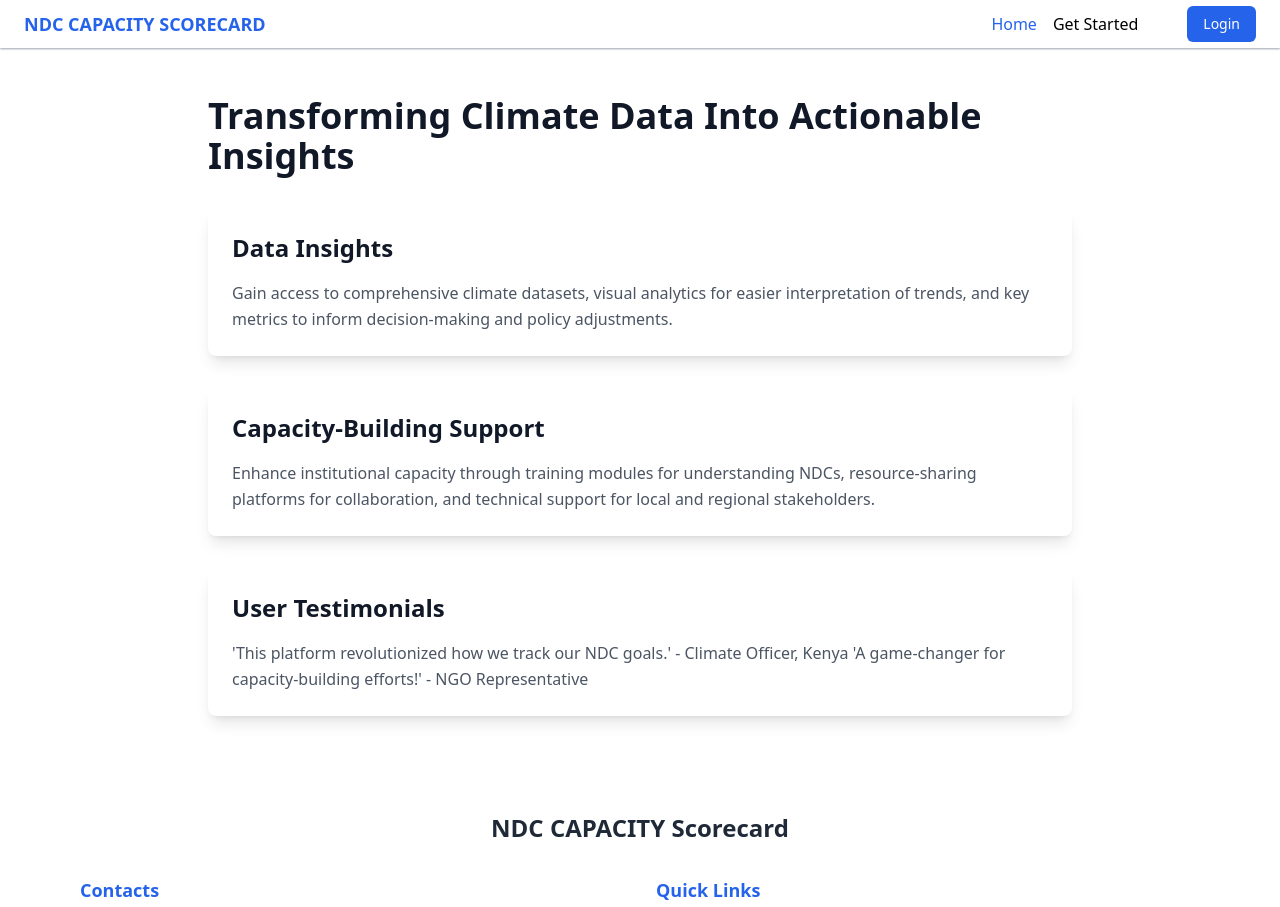
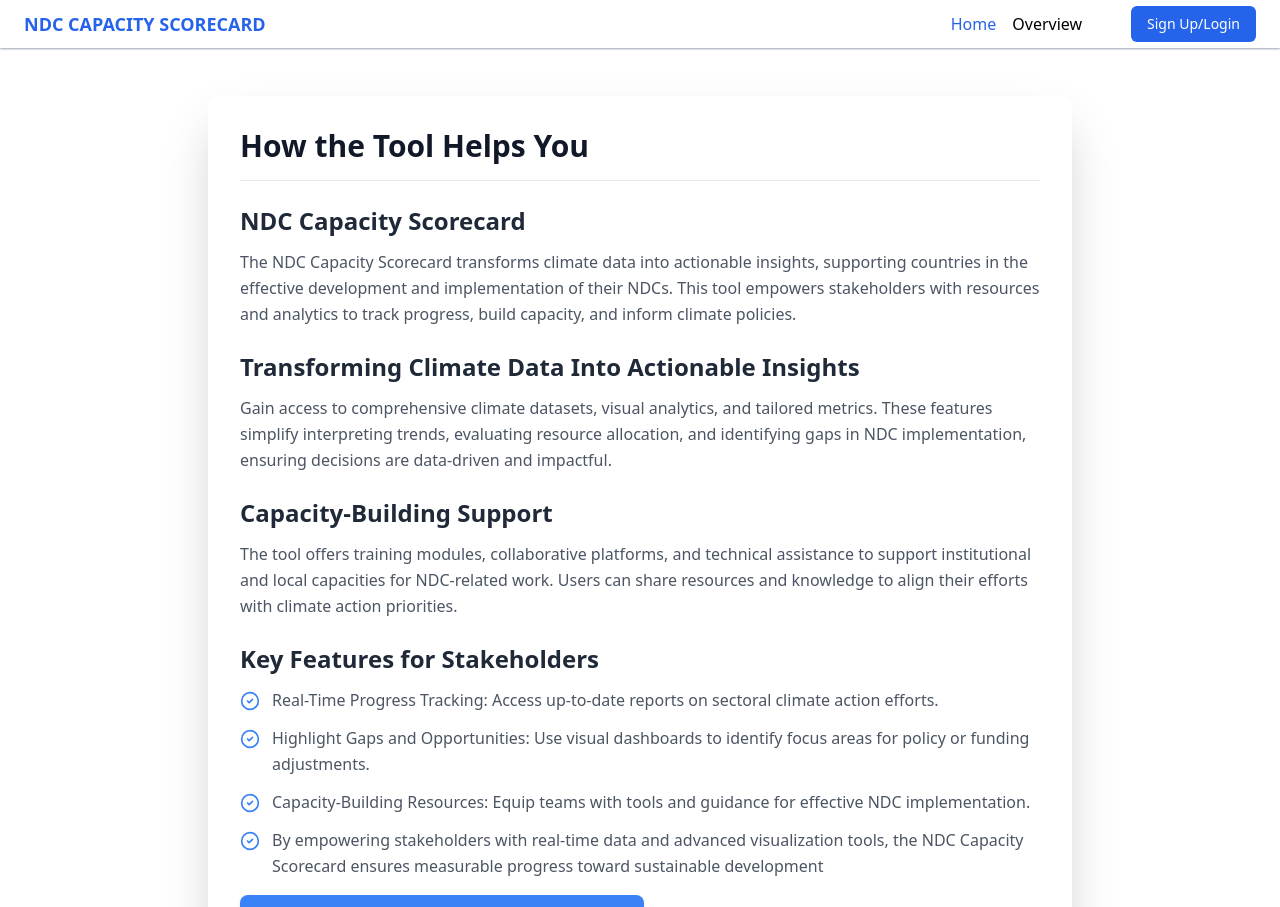
Before and after one commit to GraceKaimburi/NDC_Scorecard, a Next.js app: page /expanded/benefits in a window 1280 px wide. Shown: the top 907 px of the page. Built offline with nearby package versions, Linux system fonts and the light colour scheme.

Commit message:
Content for expanded home carousel

```diff
--- a/app/(user)/expanded/[id]/page.js
+++ b/app/(user)/expanded/[id]/page.js
@@ -1,85 +1,122 @@
 'use client'
 
 import { useParams } from 'next/navigation';
-import Image from 'next/image';
 import { motion } from 'framer-motion';
+import { CheckCircle2 } from 'lucide-react';
 
 const carouselData = [
     {
       id: 'ndcs-overview',
       title: "What are NDCs?",
       description: "Nationally Determined Contributions (NDCs) are country-driven climate action plans. They outline national goals to reduce emissions and adapt to climate change as part of the Paris Agreement.",
-      imagePath: "/images/whatndc.jpg",
-      alt: "NDCs Overview Illustration",
       expandedContent: {
         title: "Understanding NDCs: A Framework for Climate Action",
         sections: [
           {
             title: "What are NDCs?",
-            content: "Nationally Determined Contributions (NDCs) are climate action plans that each country develops to meet the goals of the Paris Agreement. These plans outline targets for reducing greenhouse gas emissions and adapting to climate impacts, reflecting national priorities and capabilities."
+            content: "Nationally Determined Contributions NDCs are the climate action plans that countries develop and implement to achieve the targets of the Paris Agreement. Each NDC outlines commitments to reduce greenhouse gas emissions and adapt to the impacts of climate change. These plans reflect national circumstances, priorities, and capabilities, creating a tailored roadmap for sustainable development.",
+            link: {
+              url: "https://unfccc.int/process-and-meetings/the-paris-agreement/nationally-determined-contributions-ndcs",
+              text: "Read more from UNFCCC"
+            }
           },
           {
             title: "Role in Climate Action",
-            content: "NDCs play a critical role in uniting global efforts to combat climate change by providing a roadmap for emission reduction, enhancing resilience and adaptive capacity, and promoting sustainable development goals through low-carbon strategies."
+            content: "NDCs are central to global efforts to address climate change. They provide a framework for nations to outline mitigation strategies, build resilience to climate impacts, and align development goals with low-carbon growth. By fostering collaboration and accountability, NDCs help bridge the gap between national actions and the global goal of limiting temperature increases to 1.5°C.",
+            link: {
+              url: "https://www.ipcc.ch/report/ar6/syr/",
+              text: "Get more insights from the IPCC Report"
+            }
           },
           {
             title: "NDCs and Paris Agreement",
-            content: "Under the Paris Agreement, countries commit to limiting global warming to below 2°C and aiming for 1.5°C, updating NDCs every five years to reflect increased ambition, and collaborating on technology, finance, and capacity-building to support implementation."
+            content: "As a cornerstone of the Paris Agreement, NDCs represent a collective commitment to limit global warming to below 2°C and pursue efforts to keep it within 1.5°C. Countries must update and enhance their NDCs every five years to reflect greater ambition and progress. This cycle of planning, implementation, and revision ensures continuous improvement and adaptation to emerging challenges. To support implementation, the Paris Agreement promotes collaboration in areas such as financing, capacity building, and technology transfer UN Climate Change.",
+            link: {
+              url: "https://unfccc.int/",
+              text: "Read more about it from the UNFCCC"
             }
-        ]
-      }
-    },
-    {
-      id: 'tool-purpose',
-      title: "How the Tool Helps You",
-      description: "The NDC Scorecard offers a clear way to track climate progress. It highlights gaps, achievements, and actionable insights for policymakers, stakeholders, and the public.",
-      imagePath: "/images/help.jpg",
-      alt: "Tool Purpose Illustration",
-      expandedContent: {
-        title: "Empowering Stakeholders Through Innovative Tools",
-        sections: [
-          {
-            title: "How the Tool Helps Users",
-            content: "Our tool supports governments, organizations, and individuals by simplifying the tracking of NDC implementation progress, highlighting key gaps and opportunities for improvement, and enhancing data accessibility and user engagement."
-          },
-          {
-            title: "Key Tool Functionalities",
-            content: "The platform offers interactive dashboards for data visualization, real-time reporting on climate action progress, and integration of local and global climate datasets."
-          },
-          {
-            title: "Identify Gaps and Track Progress",
-            content: "Easily pinpoint areas needing urgent attention, compare sectoral progress against targets, access detailed analytics on resource allocation, and measure effectiveness of climate policies and actions."
           }
         ]
       }
     },
     {
       id: 'benefits',
-      title: "Why Use This Tool?",
-      description: "Gain access to valuable data insights, track sectoral progress, and receive capacity-building resources to accelerate climate action effectively.",
-      imagePath: "/images/progress.jpg",
-      alt: "Benefits Illustration",
+      title: "What are NDCs?",
+      description: "Nationally Determined Contributions (NDCs) are country-driven climate action plans. They outline national goals to reduce emissions and adapt to climate change as part of the Paris Agreement.",
       expandedContent: {
-        title: "Transforming Climate Data Into Actionable Insights",
+        title: "How the Tool Helps You",
         sections: [
           {
-            title: "Data Insights",
-            content: "Gain access to comprehensive climate datasets, visual analytics for easier interpretation of trends, and key metrics to inform decision-making and policy adjustments."
+            title: "NDC Capacity Scorecard",
+            content: "The NDC Capacity Scorecard transforms climate data into actionable insights, supporting countries in the effective development and implementation of their NDCs. This tool empowers stakeholders with resources and analytics to track progress, build capacity, and inform climate policies.",
+          },
+          {
+            title: "Transforming Climate Data Into Actionable Insights",
+            content: "Gain access to comprehensive climate datasets, visual analytics, and tailored metrics. These features simplify interpreting trends, evaluating resource allocation, and identifying gaps in NDC implementation, ensuring decisions are data-driven and impactful.",
           },
           {
             title: "Capacity-Building Support",
-            content: "Enhance institutional capacity through training modules for understanding NDCs, resource-sharing platforms for collaboration, and technical support for local and regional stakeholders."
+            content: "The tool offers training modules, collaborative platforms, and technical assistance to support institutional and local capacities for NDC-related work. Users can share resources and knowledge to align their efforts with climate action priorities.",
           },
           {
-            title: "User Testimonials",
-            content: "'This platform revolutionized how we track our NDC goals.' - Climate Officer, Kenya\n'A game-changer for capacity-building efforts!' - NGO Representative"
+            title: "Key Features for Stakeholders",
+            content: [
+              "Real-Time Progress Tracking: Access up-to-date reports on sectoral climate action efforts.",
+              "Highlight Gaps and Opportunities: Use visual dashboards to identify focus areas for policy or funding adjustments.",
+              "Capacity-Building Resources: Equip teams with tools and guidance for effective NDC implementation.",
+              "By empowering stakeholders with real-time data and advanced visualization tools, the NDC Capacity Scorecard ensures measurable progress toward sustainable development "
+            ],
+
+            link: {
+              url: "https://www.wri.org/ndcs",
+              text: "Get more insights from World Resources Institute"
             }
+          },
         ]
       }
+    },
+
+
+    {
+      id: 'benefits',
+      title: "What are NDCs?",
+      description: "Nationally Determined Contributions (NDCs) are country-driven climate action plans. They outline national goals to reduce emissions and adapt to climate change as part of the Paris Agreement.",
+      expandedContent: {
+        title: "How the Tool Helps You",
+        sections: [
+          {
+            title: "NDC Capacity Scorecard",
+            content: "The NDC Capacity Scorecard transforms climate data into actionable insights, supporting countries in the effective development and implementation of their NDCs. This tool empowers stakeholders with resources and analytics to track progress, build capacity, and inform climate policies.",
+          },
+          {
+            title: "Transforming Climate Data Into Actionable Insights",
+            content: "Gain access to comprehensive climate datasets, visual analytics, and tailored metrics. These features simplify interpreting trends, evaluating resource allocation, and identifying gaps in NDC implementation, ensuring decisions are data-driven and impactful.",
+          },
+          {
+            title: "Capacity-Building Support",
+            content: "The tool offers training modules, collaborative platforms, and technical assistance to support institutional and local capacities for NDC-related work. Users can share resources and knowledge to align their efforts with climate action priorities.",
+          },
+          {
+            title: "Key Features for Stakeholders",
+            content: [
+              "Real-Time Progress Tracking: Access up-to-date reports on sectoral climate action efforts.",
+              "Highlight Gaps and Opportunities: Use visual dashboards to identify focus areas for policy or funding adjustments.",
+              "Capacity-Building Resources: Equip teams with tools and guidance for effective NDC implementation.",
+              "By empowering stakeholders with real-time data and advanced visualization tools, the NDC Capacity Scorecard ensures measurable progress toward sustainable development "
+            ],
+
+            link: {
+              url: "https://www.wri.org/ndcs",
+              text: "Get more insights from World Resources Institute"
             }
+          },
+        ]
+      }
+    },
+    // ... other carousel data items (not shown for brevity)
   ];
 
-// Animation variants for the container
+// Animation variants
 const containerVariants = {
   hidden: { opacity: 0 },
   visible: {
@@ -91,9 +128,8 @@ const containerVariants = {
   }
 };
 
-// Animation variants for the title
-const titleVariants = {
-  hidden: { opacity: 0, y: -20 },
+const cardVariants = {
+  hidden: { opacity: 0, y: 20 },
   visible: {
     opacity: 1,
     y: 0,
@@ -101,19 +137,10 @@ const titleVariants = {
       duration: 0.6,
       ease: "easeOut"
     }
-  }
-};
-
-// Animation variants for the sections
-const sectionVariants = {
-  hidden: { opacity: 0, x: -30 },
-  visible: {
-    opacity: 1,
-    x: 0,
-    transition: {
-      duration: 0.5,
-      ease: "easeOut"
-    }
+  },
+  hover: {
+    scale: 1.02,
+    transition: { duration: 0.2 }
   }
 };
 
@@ -132,33 +159,52 @@ export default function ExpandedContent() {
       animate="visible"
       variants={containerVariants}
     >
-      <motion.h1
-        className="text-4xl font-bold text-gray-900 mb-8"
-        variants={titleVariants}
+      <motion.div
+        className="bg-white rounded-xl shadow-2xl p-8 space-y-6"
+        variants={cardVariants}
+        whileHover="hover"
       >
+        <h1 className="text-3xl font-bold text-gray-900 mb-6 border-b pb-4 border-gray-200">
           {content.title}
-      </motion.h1>
+        </h1>
 
-      <div className="space-y-8">
+        <div className="space-y-6">
           {content.sections.map((section, index) => (
-          <motion.section
-            key={index}
-            className="bg-white rounded-lg shadow-lg p-6"
-            variants={sectionVariants}
-            whileHover={{
-              scale: 1.02,
-              transition: { duration: 0.2 }
-            }}
-          >
-            <h2 className="text-2xl font-bold text-gray-900 mb-4">
+            <div key={index} className="mb-6">
+              <h2 className="text-2xl font-semibold text-gray-800 mb-3">
                 {section.title}
               </h2>
-            <p className="text-gray-600 leading-relaxed">
+              {Array.isArray(section.content) ? (
+                <ul className="space-y-3 mb-4 text-gray-600">
+                  {section.content.map((item, itemIndex) => (
+                    <li
+                      key={itemIndex}
+                      className="flex items-start"
+                    >
+                      <CheckCircle2 className="mr-3 mt-1 text-blue-500 flex-shrink-0" size={20} />
+                      <span className="leading-relaxed">{item}</span>
+                    </li>
+                  ))}
+                </ul>
+              ) : (
+                <p className="text-gray-600 leading-relaxed mb-4">
                   {section.content}
                 </p>
-          </motion.section>
+              )}
+              {section.link && (
+                <a
+                  href={section.link.url}
+                  target="_blank"
+                  rel="noopener noreferrer"
+                  className="inline-block bg-blue-500 text-white px-4 py-2 rounded-lg hover:bg-blue-600 transition-colors duration-300 ease-in-out shadow-md"
+                >
+                  {section.link.text}
+                </a>
+              )}
+            </div>
           ))}
         </div>
       </motion.div>
+    </motion.div>
   );
 }
--- a/app/(user)/page.js
+++ b/app/(user)/page.js
@@ -13,7 +13,7 @@ const carouselData = [
   {
     id: 'ndcs-overview',
     title: "What are NDCs?",
-    description: "Nationally Determined Contributions (NDCs) are country-driven climate action plans. They outline national goals to reduce emissions and adapt to climate change as part of the Paris Agreement.",
+    description: "Nationally Determined Contributions (NDCs) are country-driven commitments to develop and implement climate action plans. These plans aim to reduce emissions and build resilience to climate change under the Paris Agreement.",
     imagePath: "/images/whatndc.jpg",
     alt: "NDCs Overview Illustration",
     expandedContent: {
@@ -37,7 +37,7 @@ const carouselData = [
   {
     id: 'tool-purpose',
     title: "How the Tool Helps You",
-    description: "The NDC Scorecard offers a clear way to track climate progress. It highlights gaps, achievements, and actionable insights for policymakers, stakeholders, and the public.",
+    description: "The NDC Capacity Scorecard empowers you to measure progress in the development and implementation of NDCs. It provides a structured approach to identify achievements, address challenges, and drive impactful climate action for policymakers, stakeholders, and the public.",
     imagePath: "/images/help.jpg",
     alt: "Tool Purpose Illustration",
     expandedContent: {
@@ -61,7 +61,7 @@ const carouselData = [
   {
     id: 'benefits',
     title: "Why Use This Tool?",
-    description: "Gain access to valuable data insights, track sectoral progress, and receive capacity-building resources to accelerate climate action effectively.",
+    description: "Get actionable insights to support the development and implementation of NDCs. Track progress across sectors, identify capacity gaps, and access resources to strengthen climate initiatives.",
     imagePath: "/images/progress.jpg",
     alt: "Benefits Illustration",
     expandedContent: {
@@ -121,6 +121,7 @@ export const Carousel = () => {
     <section>
       <HeroSection />
       <motion.div
+        id='overview'
         initial={{ opacity: 0, y: 20 }}
         animate={{ opacity: 1, y: 0 }}
         transition={{ duration: 0.6 }}
@@ -151,8 +152,8 @@ export const Carousel = () => {
                         transition={{ delay: 0.3, duration: 0.6 }}
                         className="md:w-1/2"
                       >
-                        <h2 className="text-2xl font-bold mb-4">{slide.title}</h2>
-                        <p className="text-gray-600 mb-4">{slide.description}</p>
+                        <h2 className="text-4xl font-bold mb-4">{slide.title}</h2>
+                        <p className="text-gray-600 mb-4 text-lg">{slide.description}</p>
                         <motion.div
                           variants={blinkingButtonVariants}
                           initial="initial"
@@ -162,7 +163,7 @@ export const Carousel = () => {
                         >
                           <Link
                             href={`/expanded/${slide.id}`}
-                            target="_blank"
+                            // target="_blank"
                             className="inline-block bg-blue-600 text-white px-6 py-2 rounded-lg hover:bg-blue-700 transition-colors"
                           >
                             Read More
@@ -173,14 +174,14 @@ export const Carousel = () => {
                         initial={{ opacity: 0, x: 20 }}
                         animate={{ opacity: 1, x: 0 }}
                         transition={{ delay: 0.4, duration: 0.6 }}
-                        className="md:w-1/2"
+                        className="md:w-1/2 mx-auto"
                       >
                         <Image
                           src={slide.imagePath}
                           alt={slide.alt}
                           width={500}
                           height={300}
-                          className="rounded-lg shadow-md w-full h-64 object-cover"
+                          className="rounded-lg w-full h-64 object-contain"
                         />
                       </motion.div>
                     </div>
--- a/components/Hero.js
+++ b/components/Hero.js
@@ -9,9 +9,9 @@ const HeroSection = () => {
   const [typingSpeed, setTypingSpeed] = useState(100);
 
   const phrases = [
-    'Climate Progress',
-    'Accountability',
-    'Positive Climate Action'
+    'tracking and monitoring the development of NDCs',
+    'assessing progress in the implementation of NDCs',
+    'enhancing capacity for NDC-related policies'
   ];
 
   useEffect(() => {
--- a/components/Navbar.js
+++ b/components/Navbar.js
@@ -3,7 +3,6 @@ import React from 'react';
 import { useState, useEffect, useRef } from 'react';
 import { MdMenuOpen, MdClose } from "react-icons/md";
 import { useRouter } from 'next/navigation';
-import Link from 'next/link';
 
 const Navbar = () => {
     const [isOpen, setIsOpen] = useState(false);
@@ -26,10 +25,13 @@ const Navbar = () => {
         }
     };
 
-    const handleNavigation = (path, linkName) => {
-        router.push(path);
-        setActiveLink(linkName);
-        setIsOpen(false);
+    const scrollToOverview = () => {
+        const overviewElement = document.getElementById('overview');
+        if (overviewElement) {
+            overviewElement.scrollIntoView({ behavior: 'smooth' });
+            setActiveLink('overview');
+            setIsOpen(false);
+        }
     };
 
     useEffect(() => {
@@ -48,7 +50,7 @@ const Navbar = () => {
         <nav className='fixed w-full z-10 bg-white shadow-sm shadow-gray-400 flex justify-between items-center px-6 py-5 font-poppins h-12'>
             <div>
                 <h1 className='font-bold text-sm sm:text-md md:text-lg text-blue-600'>
-                    <Link href='/'>NDC CAPACITY SCORECARD</Link>
+                    NDC CAPACITY SCORECARD
                 </h1>
             </div>
 
@@ -56,16 +58,16 @@ const Navbar = () => {
                 {/* Large screen navlinks */}
                 <div className='hidden sm:flex gap-4'>
                     <button
-                        onClick={() => handleNavigation('/', 'home')}
+                        onClick={() => router.push('/')}
                         className={`navlinks ${activeLink === 'home' ? "text-blue-600" : ""}`}
                     >
                         Home
                     </button>
                     <button
-                        onClick={() => handleNavigation('/register', 'register')}
-                        className={`navlinks ${activeLink === 'register' ? "text-blue-600" : ""}`}
+                        onClick={scrollToOverview}
+                        className={`navlinks ${activeLink === 'overview' ? "text-blue-600" : ""}`}
                     >
-                        Get Started
+                        Overview
                     </button>
                 </div>
 
@@ -95,26 +97,26 @@ const Navbar = () => {
                         className="flex flex-col gap-2 w-[95%] bg-slate-50 py-2 items-center rounded-xl"
                     >
                         <button
-                            onClick={() => handleNavigation('/', 'home')}
+                            onClick={() => router.push('/')}
                             className={`navlinks ${activeLink === 'home' ? "text-blue-600" : ""}`}
                         >
                             Home
                         </button>
                         <button
-                            onClick={() => handleNavigation('/register', 'register')}
-                            className={`navlinks ${activeLink === 'register' ? "text-blue-600" : ""}`}
+                            onClick={scrollToOverview}
+                            className={`navlinks ${activeLink === 'overview' ? "text-blue-600" : ""}`}
                         >
-                            Get Started
+                            Overview
                         </button>
                     </div>
                 </div>
 
                 <div className={`border-l border-l-gray-900 pl-4`}></div>
                 <button
-                    className='bg-blue-600 text-white px-4 py-2 rounded-md text-sm'
+                    className='bg-blue-600 text-white px-4 py-2 rounded-md text-sm text-nowrap'
                     onClick={() => router.push('/login')}
                 >
-                    Login
+                    Sign Up/Login
                 </button>
             </div>
         </nav>
```
Lines whose indentation alone changed are shown as unchanged.
